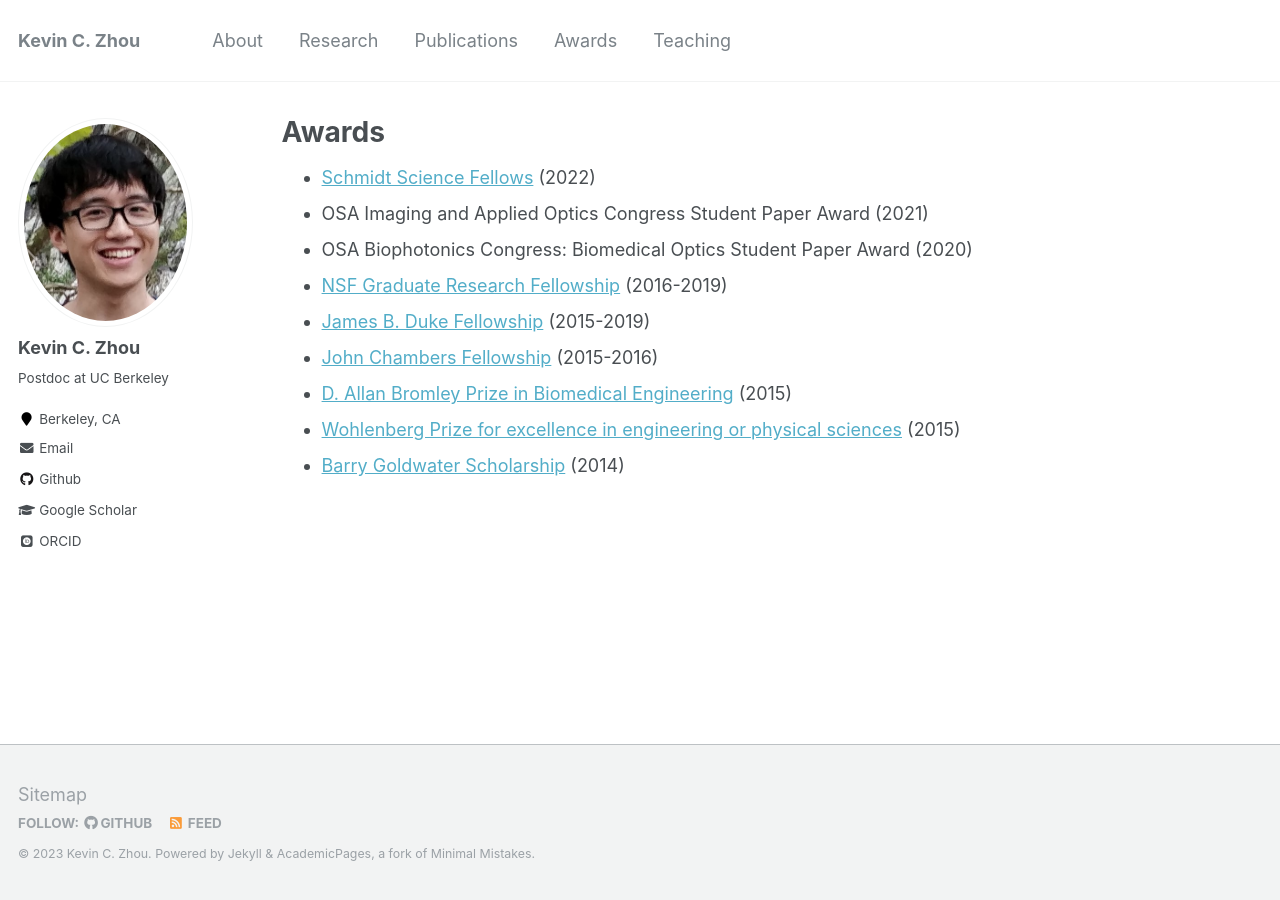
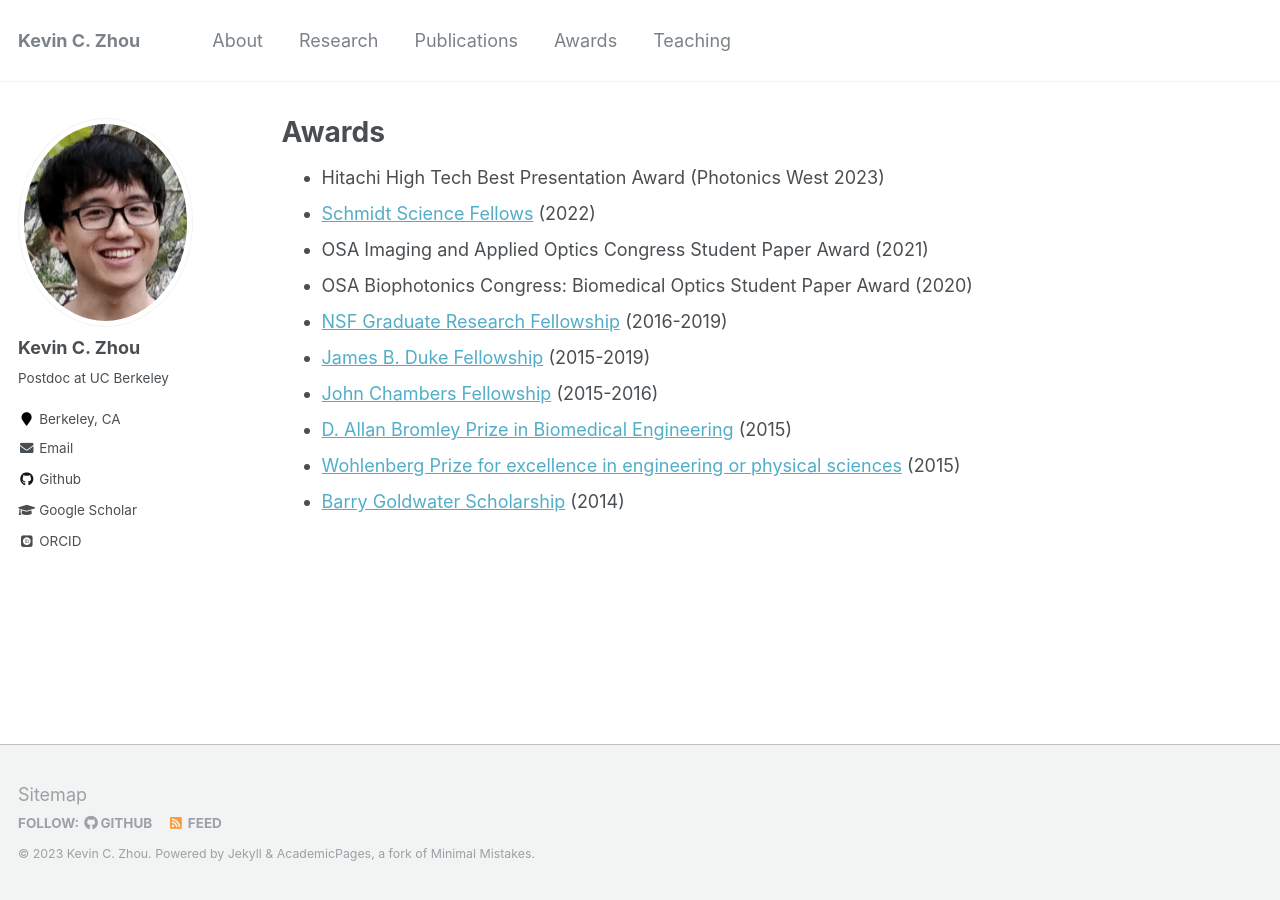
Before and after one commit to kevinczhou/kevinczhou.github.io, a Jekyll site: the page built from _pages/awards.md, in a window 1280 px wide. Built offline with Jekyll 4.4.1, drawn with Linux system fonts in a browser that asks for light colours; some web fonts are replaced.

Commit message:
Update awards.md

```diff
--- a/_pages/awards.md
+++ b/_pages/awards.md
@@ -5,6 +5,7 @@ permalink: /awards/
 author_profile: true
 ---
 
+- Hitachi High Tech Best Presentation Award (Photonics West 2023)
 - [Schmidt Science Fellows](https://schmidtsciencefellows.org/) (2022)
 - OSA Imaging and Applied Optics Congress Student Paper Award (2021)
 - OSA Biophotonics Congress: Biomedical Optics Student Paper Award (2020)
```
